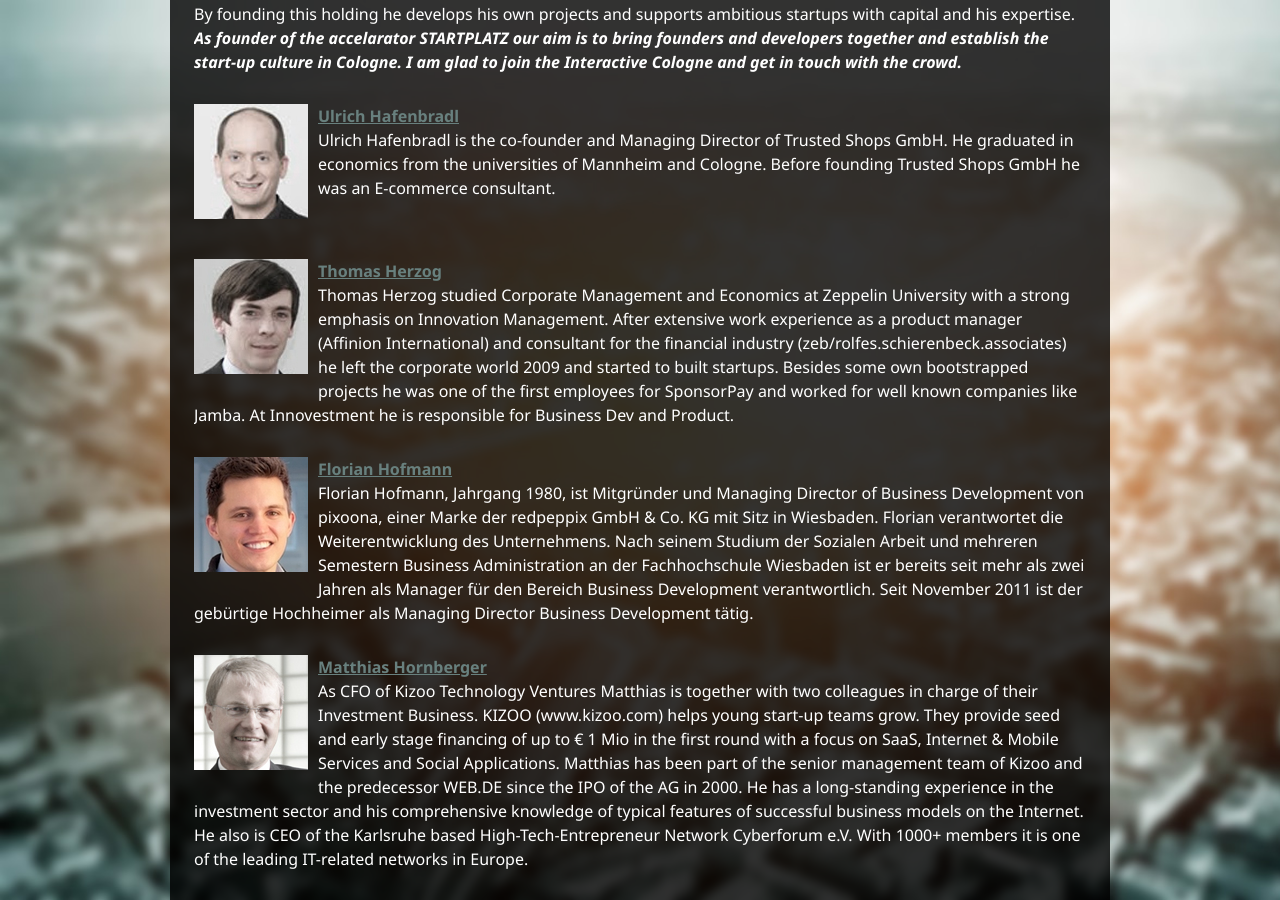
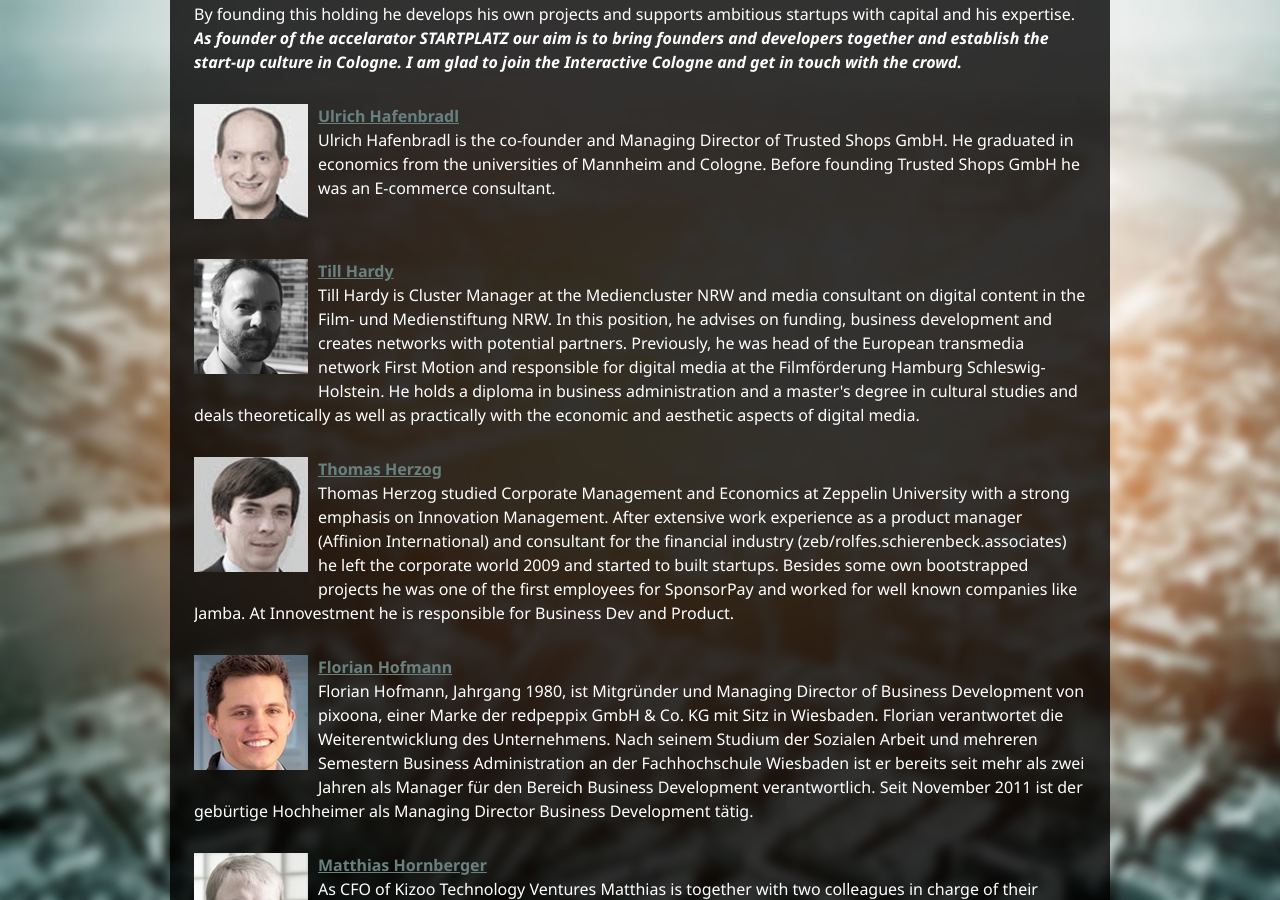
Before and after one commit to InteractiveCologne/interactivecologne.github.com, a Jekyll site: the page built from speakers.html, in a window 1280 px wide and 900 px high, scrolled down 2928 px. Built offline with Jekyll 4.4.1, drawn with Linux system fonts in a browser that asks for light colours; nearby versions of some CDN libraries.

Commit message:
add speaker

```diff
--- a/speakers.html
+++ b/speakers.html
@@ -53,6 +53,11 @@
 		<p class="speaker">
 			<img class="speaker" src="assets/images/speaker/ulrich-hafenbradl.jpg" alt="Ulrich Hafenbradl"/><a href="#ulrich-hafenbradl" name="ulrich-hafenbradl"><strong>Ulrich Hafenbradl</strong></a><br/>Ulrich Hafenbradl is the co-founder and Managing Director of Trusted Shops GmbH. He graduated in economics from the universities of Mannheim and Cologne. Before founding Trusted Shops GmbH he was an E-commerce consultant.
 		</p>
+
+		<p class="speaker">
+			<img class="speaker" src="assets/images/speaker/till-hardy.jpg" alt="Till Hardy"/><a href="#till-hardy" name="till-hardy"><strong>Till Hardy</strong></a><br/>Till Hardy is Cluster Manager at the Mediencluster NRW and media consultant on digital content in the Film- und Medienstiftung NRW. In this position, he advises on funding, business development and creates networks with potential partners. Previously, he was head of the European transmedia network First Motion and responsible for digital media at the Filmförderung Hamburg Schleswig-Holstein. He holds a diploma in business administration and a master's degree in cultural studies and deals theoretically as well as practically with the economic and aesthetic aspects of digital media.
+		</p>
+
 		<p class="speaker">
 			<img class="speaker" src="assets/images/speaker/thomas-herzog.jpg" alt="Thomas Herzog"/><a href="#thomas-herzog" name="thomas-herzog"><strong>Thomas Herzog</strong></a><br/>Thomas Herzog studied Corporate Management and Economics at Zeppelin University with a strong emphasis on Innovation Management. After extensive work experience as a product manager (Affinion International) and consultant for the financial industry (zeb/rolfes.schierenbeck.associates) he left the corporate world 2009 and started to built startups. Besides some own bootstrapped projects he was one of the first employees for SponsorPay and worked for well known companies like Jamba. At Innovestment he is responsible for Business Dev and Product.
 		</p>
--- a/startup.html
+++ b/startup.html
@@ -74,6 +74,10 @@
 
 				<p class="speaker">
 					<img class="speaker" src="assets/images/speaker/ulrich-hafenbradl.jpg" alt="Ulrich Hafenbradl"/><a href="#ulrich-hafenbradl" name="ulrich-hafenbradl"><strong>Ulrich Hafenbradl</strong></a><br/>Ulrich Hafenbradl is the co-founder and Managing Director of Trusted Shops GmbH. He graduated in economics from the universities of Mannheim and Cologne. Before founding Trusted Shops GmbH he was an E-commerce consultant.
+				</p>
+
+				<p class="speaker">
+					<img class="speaker" src="assets/images/speaker/till-hardy.jpg" alt="Till Hardy"/><a href="#till-hardy" name="till-hardy"><strong>Till Hardy</strong></a><br/>Till Hardy is Cluster Manager at the Mediencluster NRW and media consultant on digital content in the Film- und Medienstiftung NRW. In this position, he advises on funding, business development and creates networks with potential partners. Previously, he was head of the European transmedia network First Motion and responsible for digital media at the Filmförderung Hamburg Schleswig-Holstein. He holds a diploma in business administration and a master's degree in cultural studies and deals theoretically as well as practically with the economic and aesthetic aspects of digital media.
 				</p>
 
 				<p class="speaker">
```
Also changed, not shown: assets/images/speaker/till-hardy.jpg (added).
